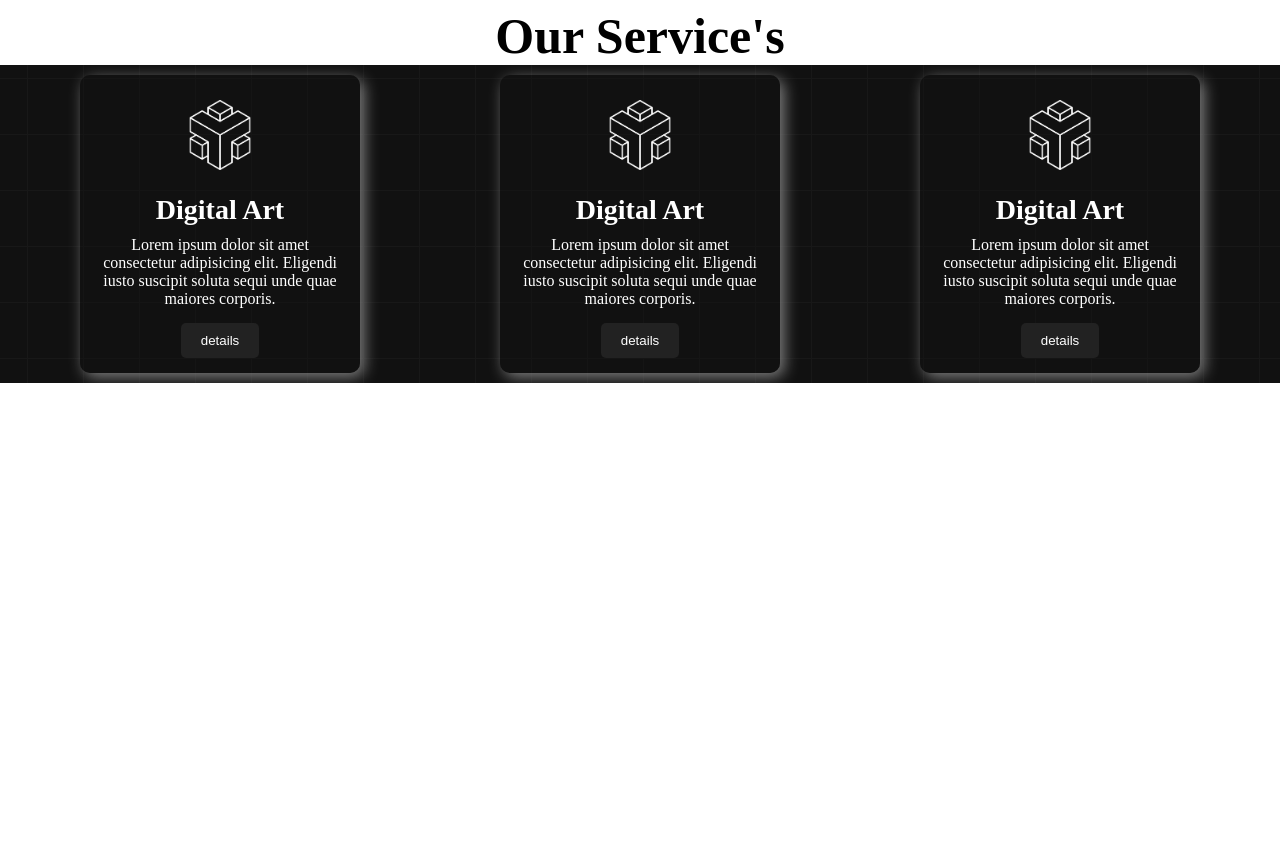
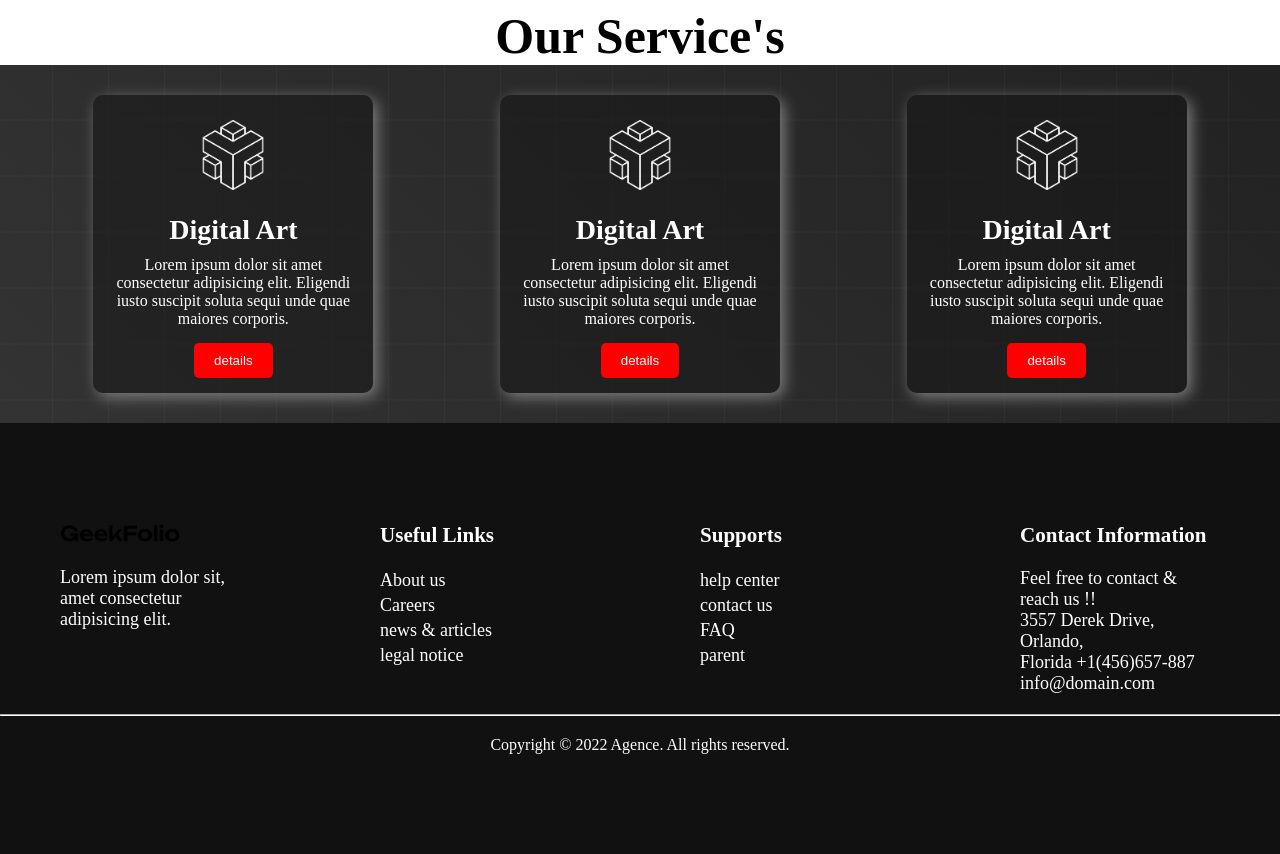
Before and after one commit to shajjad00/project-based-on-flex, a plain HTML site: page index.html in a window 1280 px wide. Shown: the part 1262-2116 px from the top of the page. Before the commit the page ends 1645 px from the top, so only its background shows below. Drawn offline with Linux system fonts and the light colour scheme.

Commit message:
4th commit

```diff
--- a/index.html
+++ b/index.html
@@ -93,6 +93,45 @@
         </div>
       </section>
     </main>
-    <footer></footer>
+    <footer>
+      <section class="contact-section">
+        <div class="contact-info">
+          <div class="logo section">
+            <img class="logo-img" src="/logo/logo-dark.png" alt="" />
+            <p class="logo-description">
+              Lorem ipsum dolor sit, amet consectetur adipisicing elit.
+            </p>
+          </div>
+          <div class="links section">
+            <h3>useful links</h3>
+            <ul>
+              <li>About us</li>
+              <li>Careers</li>
+              <li>news & articles</li>
+              <li>legal notice</li>
+            </ul>
+          </div>
+          <div class="support section">
+            <h3>supports</h3>
+            <ul>
+              <li>help center</li>
+              <li>contact us</li>
+              <li>FAQ</li>
+              <li>parent</li>
+            </ul>
+          </div>
+          <div class="contact section">
+            <h3>Contact Information</h3>
+            <p>
+              Feel free to contact & reach us !! <br />3557 Derek Drive,
+              Orlando,<br />
+              Florida +1(456)657-887 <br />info@domain.com
+            </p>
+          </div>
+        </div>
+        <hr class="my-hr" />
+        <p class="copyright">Copyright © 2022 Agence. All rights reserved.</p>
+      </section>
+    </footer>
   </body>
 </html>
--- a/styles/style.css
+++ b/styles/style.css
@@ -75,9 +75,11 @@
 .service-container {
   display: flex;
   justify-content: space-around;
-  padding: 10px;
+  padding: 30px;
   background-image: url("/images/background.png"),
-    linear-gradient(45deg, #111, #111);
+    linear-gradient(45deg, #333, #222);
+  background-position: center;
+  background-repeat: no-repeat;
 }
 .box {
   width: 200px;
@@ -102,9 +104,41 @@
   margin-bottom: 15px;
 }
 .box-btn {
-  background-color: #222;
+  background-color: red;
   color: white;
   padding: 10px 20px;
   border: none;
   border-radius: 5px;
 }
+.contact-info {
+  display: flex;
+  justify-content: space-around;
+}
+.contact-section {
+  padding: 100px 0;
+  background-color: #111;
+  color: white;
+}
+.section {
+  width: 200px;
+  font-size: 18px;
+}
+ul li {
+  list-style: none;
+  padding: 2px 0;
+}
+h3 {
+  margin-bottom: 20px;
+  text-transform: capitalize;
+}
+.logo-description {
+  margin-top: 20px;
+}
+.my-hr {
+  border-color: white; /* Replace "red" with your desired color */
+  margin-top: 20px;
+}
+.copyright {
+  margin-top: 20px;
+  text-align: center;
+}
```
